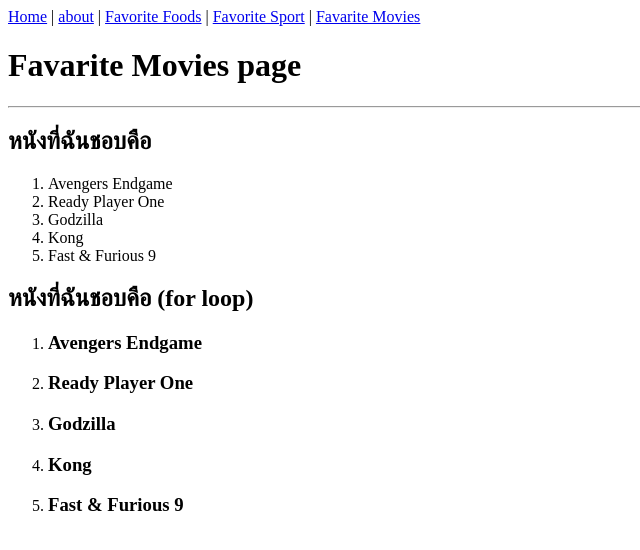
After one commit to Doryoku481/flask-template-siwat, a Flask app: page /favarite/movies in a window 1280 px wide. The commit adds this page. Shown: the top 550 px of the page, without its empty margins (0-640 px from the left). Run offline with Flask 3, Linux system fonts and the light colour scheme.

Commit message:
second commit

```diff
--- a/server.py
+++ b/server.py
@@ -27,3 +27,9 @@ def favarite_sports():
     title = 'Favarite Sports page'
     sports = ['ฟุตบอล', 'บาสเกตบอล', 'ว่ายน้ำ']
     return render_template('favorite_sports.html', title=title, sports=sports)
+
+@app.route('/favarite/movies')
+def favarite_movies():
+    title = 'Favarite Movies page'
+    movies = ['Avengers Endgame','Ready Player One','Godzilla','Kong','Fast & Furious 9']
+    return render_template('favorite_movies.html', title=title, movies=movies)
--- /dev/null
+++ b/templates/favorite_movies.html
@@ -0,0 +1,23 @@
+{% extends 'layout.html' %}
+{% block title %}
+{{ title }}
+{% endblock %}
+
+{% block content %}
+<h1>{{ title }}</h1>
+<hr>
+<h2>หนังที่ฉันชอบคือ </h2>
+<ol>
+    <li>{{ movies[0] }}</li>
+    <li>{{ movies[1] }}</li>
+    <li>{{ movies[2] }}</li>
+    <li>{{ movies[3] }}</li>
+    <li>{{ movies[4] }}</li>
+</ol>
+<h2>หนังที่ฉันชอบคือ (for loop)</h2>
+<ol>
+    {% for movies in movies %}
+    <li><h3>{{ movies }}</h3></li>
+    {% endfor %}
+</ol>
+{% endblock %}
--- a/templates/layout.html
+++ b/templates/layout.html
@@ -30,6 +30,8 @@
 
 <a href="{{url_for('favarite_sports')}}">Favorite Sport</a> |
 
+<a href="{{url_for('favarite_movies')}}">Favarite Movies</a>
+
 {% block content %}{% endblock %}
 
 </body>
```
